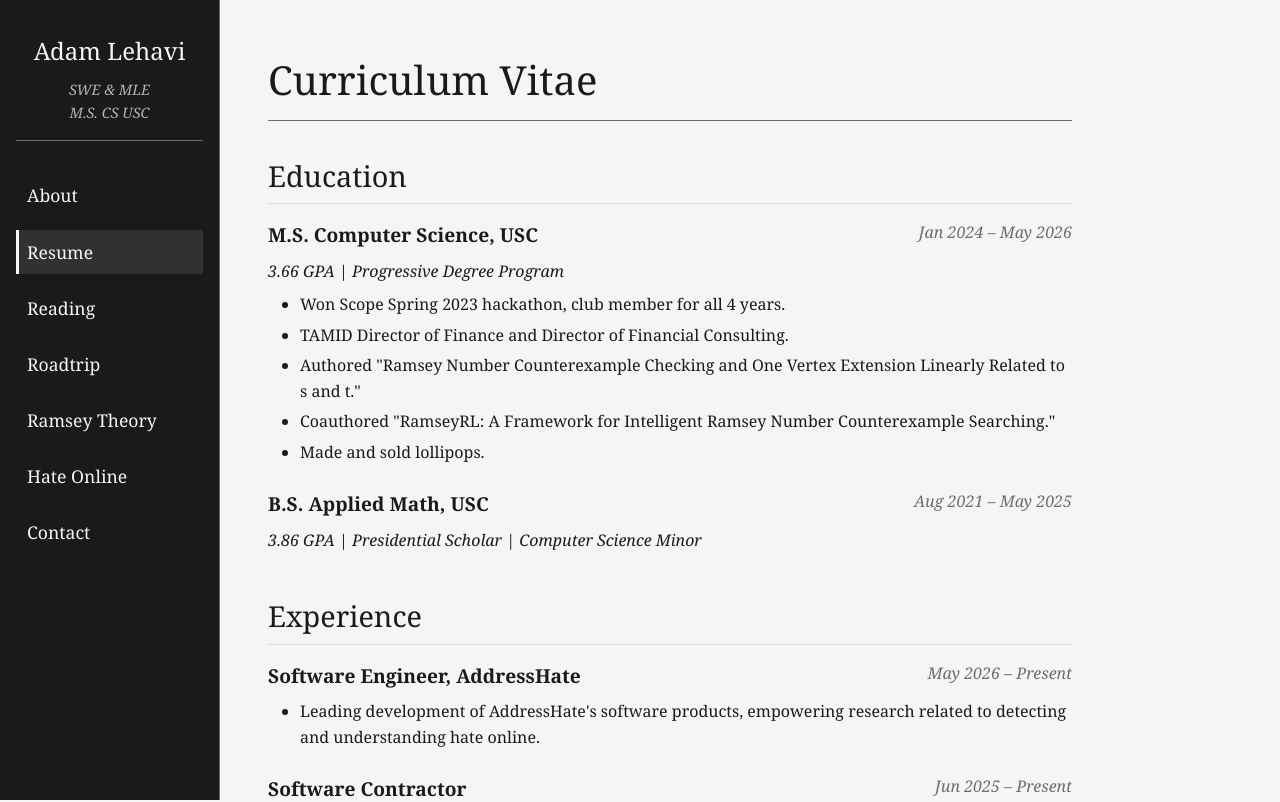
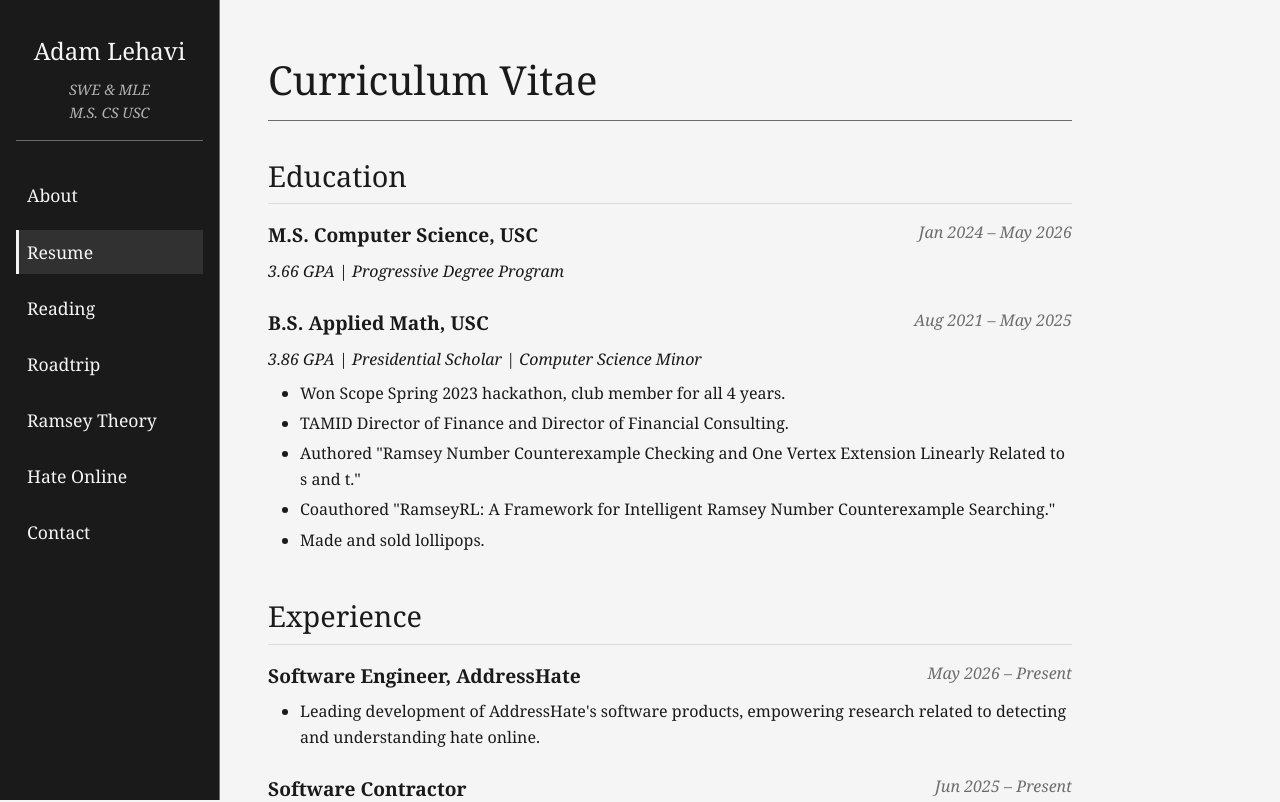
Before and after one commit to aLehav/aLehav.github.io, a React (Create React App) app: page /resume in a window 1280 px wide. Shown: the top 802 px of the page. Built offline with nearby package versions, Linux system fonts and the light colour scheme; a web font is replaced by a local one.

Commit message:
resume order for activities moved

```diff
--- a/src/pages/Resume.jsx
+++ b/src/pages/Resume.jsx
@@ -13,6 +13,15 @@ function Resume() {
             <div className="item-date">Jan 2024 – May 2026</div>
           </div>
           <div className="item-subtitle">3.66 GPA | Progressive Degree Program</div>
+
+        </div>
+
+        <div className="item">
+          <div className="item-header">
+            <div className="item-title">B.S. Applied Math, USC</div>
+            <div className="item-date">Aug 2021 – May 2025</div>
+          </div>
+          <div className="item-subtitle">3.86 GPA | Presidential Scholar | Computer Science Minor</div>
           <div className="item-description">
             <ul>
               <li>Won Scope Spring 2023 hackathon, club member for all 4 years.</li>
@@ -22,14 +31,6 @@ function Resume() {
               <li>Made and sold lollipops.</li>
             </ul>
           </div>
-        </div>
-
-        <div className="item">
-          <div className="item-header">
-            <div className="item-title">B.S. Applied Math, USC</div>
-            <div className="item-date">Aug 2021 – May 2025</div>
-          </div>
-          <div className="item-subtitle">3.86 GPA | Presidential Scholar | Computer Science Minor</div>
         </div>
 
       </section>
```
